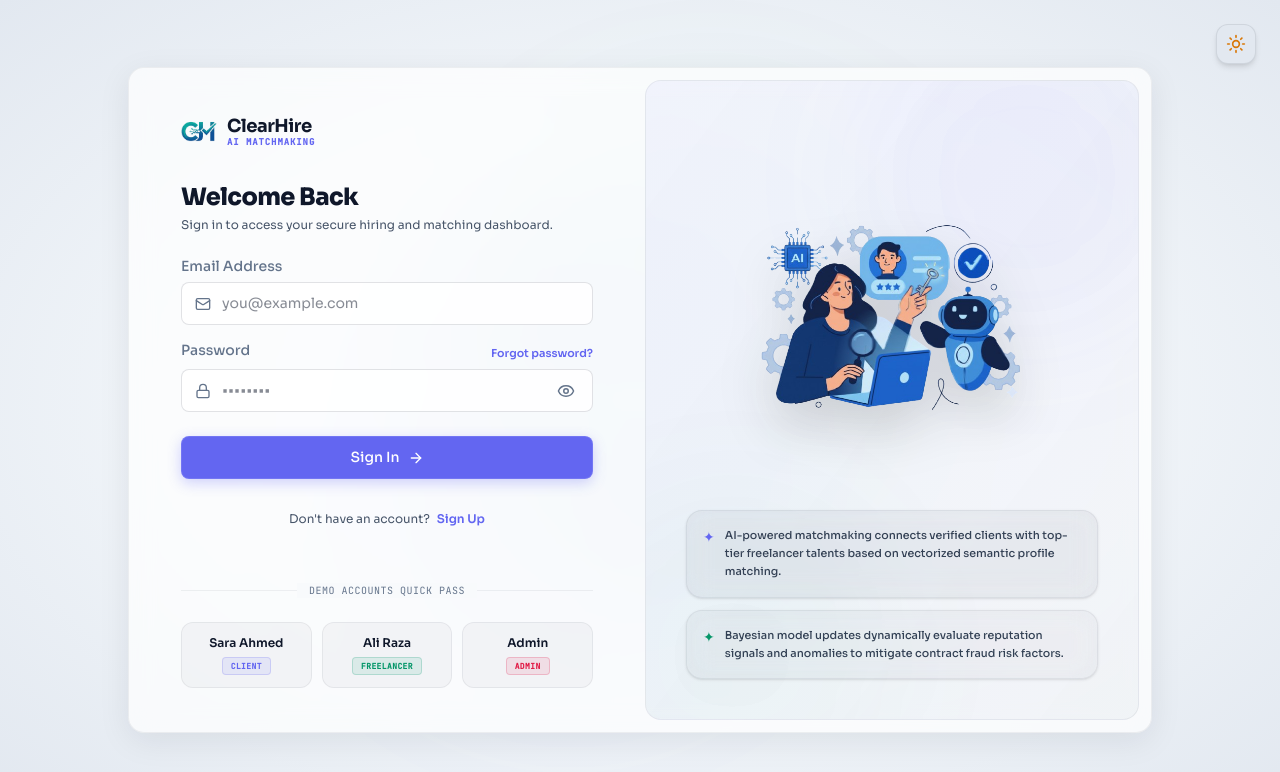
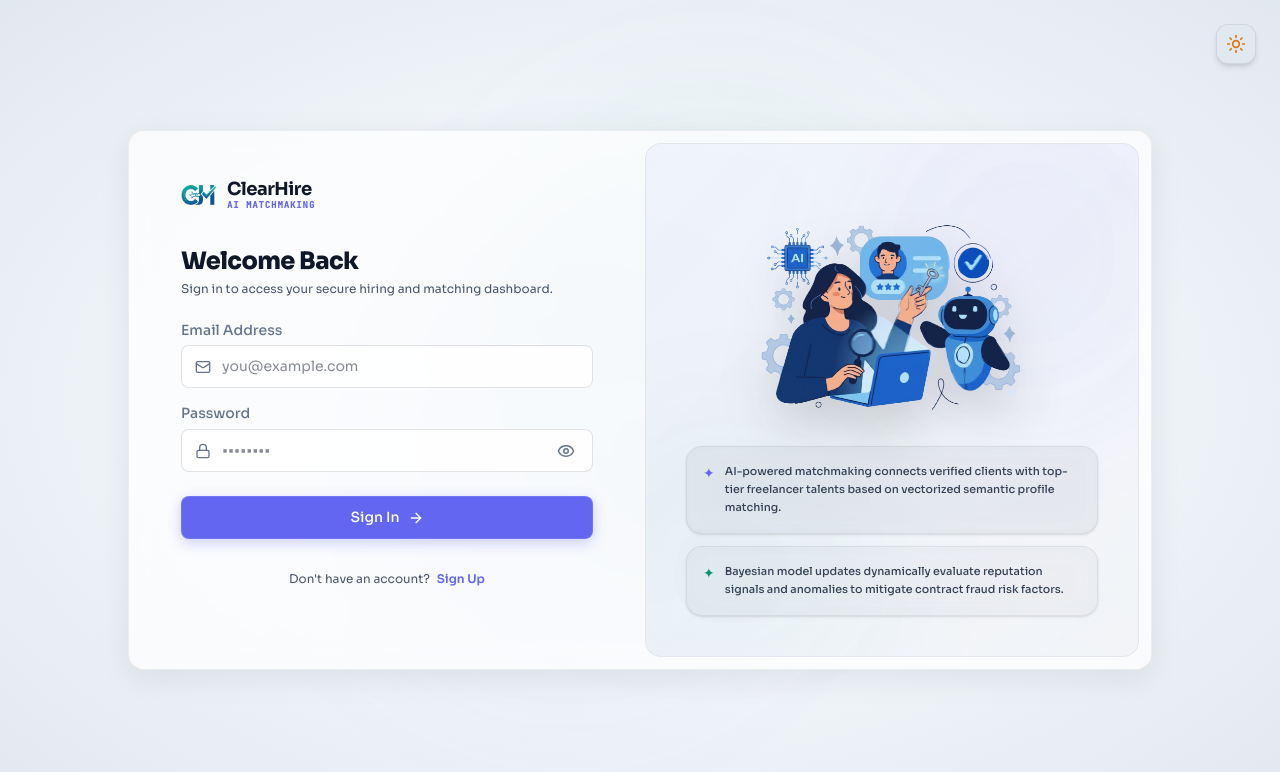
Before and after one commit to anas-bin-sabir/ClearHire, a Next.js app in the folder frontend/: page /login in a window 1280 px wide. Shown: the top 772 px of the page. Built offline with nearby package versions, Linux system fonts and the light colour scheme.

Commit message:
unable the demos

```diff
--- a/frontend/app/(auth)/login/page.tsx
+++ b/frontend/app/(auth)/login/page.tsx
@@ -4,8 +4,8 @@ import { useState } from 'react'
 import { signIn } from 'next-auth/react'
 import { useRouter } from 'next/navigation'
 import Link from 'next/link'
-import { DEMO_USERS, Role } from '@/lib/auth-users'
-import { Sparkles, ArrowRight, Lock, Mail, AlertCircle, Eye, EyeOff, ShieldCheck, UserCheck } from 'lucide-react'
+import { Role } from '@/lib/auth-users'
+import { ArrowRight, Lock, Mail, AlertCircle, Eye, EyeOff } from 'lucide-react'
 import { motion } from 'framer-motion'
 import ThemeToggle from '@/components/ThemeToggle'
 
@@ -44,25 +44,6 @@ export default function LoginPage() {
     } catch (err: any) {
       setError(err?.message || 'Something went wrong')
       setLoading(false)
-    }
-  }
-
-  const handleDemoSignIn = async (demoEmail: string, role: Role) => {
-    setLoading(true)
-    setError(null)
-    const res = await signIn('credentials', {
-      email: demoEmail,
-      password: 'demo',
-      redirect: false,
-    })
-
-    if (res?.error) {
-      setError('Failed to log in as demo user.')
-      setLoading(false)
-    } else {
-      if (role === 'client') router.push('/client/dashboard')
-      else if (role === 'freelancer') router.push('/freelancer/dashboard')
-      else if (role === 'admin') router.push('/admin/dashboard')
     }
   }
 
@@ -128,11 +109,8 @@ export default function LoginPage() {
               </div>
 
               <div>
-                <div className="flex justify-between items-center mb-1">
+                <div className="mb-1">
                   <label className="input-label text-xs mb-0">Password</label>
-                  <Link href="#" className="text-[11px] text-electric hover:underline font-semibold">
-                    Forgot password?
-                  </Link>
                 </div>
                 <div className="relative">
                   <Lock className="absolute left-3.5 top-3.5 h-4 w-4 text-slate-500" />
@@ -173,42 +151,6 @@ export default function LoginPage() {
             </form>
           </div>
 
-          {/* Quick pass block */}
-          <div className="mt-8">
-            <div className="relative my-6">
-              <div className="absolute inset-0 flex items-center">
-                <div className="w-full border-t border-white/5" />
-              </div>
-              <div className="relative flex justify-center text-[10px] uppercase">
-                <span className="bg-slate-950 px-3 text-slate-500 font-mono tracking-wider">Demo Accounts Quick Pass</span>
-              </div>
-            </div>
-
-            <div className="grid grid-cols-1 md:grid-cols-3 gap-2.5">
-              {DEMO_USERS.map(demo => (
-                <motion.button
-                  key={demo.id}
-                  type="button"
-                  onClick={() => handleDemoSignIn(demo.email, demo.role)}
-                  disabled={loading}
-                  whileHover={{ scale: 1.02 }}
-                  whileTap={{ scale: 0.98 }}
-                  className="flex flex-col items-center justify-between p-3 rounded-xl border border-white/5 hover:border-white/10 bg-white/3 hover:bg-white/5 transition-all text-center cursor-pointer"
-                >
-                  <span className="text-xs font-semibold text-white truncate max-w-full">{demo.name}</span>
-                  <span className={`mt-1.5 px-2 py-0.5 rounded text-[8px] font-mono font-bold tracking-wider uppercase ${
-                    demo.role === 'client'
-                      ? 'bg-electric/10 text-electric border border-electric/20'
-                      : demo.role === 'freelancer'
-                        ? 'bg-mint/10 text-mint border border-mint/20'
-                        : 'bg-rose/10 text-rose border border-rose/20'
-                  }`}>
-                    {demo.role}
-                  </span>
-                </motion.button>
-              ))}
-            </div>
-          </div>
         </div>
 
         {/* RIGHT PANEL: ILLUSTRATION & FEATURES */}
--- a/frontend/app/client/projects/new/page.tsx
+++ b/frontend/app/client/projects/new/page.tsx
@@ -72,6 +72,9 @@ export default function NewProjectPage() {
 
   const handleSubmit = async (e: React.FormEvent) => {
     e.preventDefault()
+    if (step < 3) {
+      return
+    }
     setLoading(true)
     try {
       const clientName = session?.user?.name || 'Sara Ahmed'
@@ -229,8 +232,12 @@ export default function NewProjectPage() {
                   )}
 
                   {/* Predefined skills list */}
-                  <div className="max-h-[160px] overflow-y-auto border border-white/5 rounded-xl bg-slate-950/30 p-3 flex flex-wrap gap-1.5">
-                    {filteredSkills.map(skill => {
+                  <div className="max-h-[160px] overflow-y-auto border border-white/5 rounded-xl bg-slate-950/30 p-3 flex flex-wrap gap-1.5 min-h-[44px]">
+                    {filteredSkills.length === 0 ? (
+                      <p className="text-xs text-slate-500 italic self-center w-full text-center">
+                        {availableSkills.length === 0 ? 'Loading predefined skills...' : 'No skills match your search'}
+                      </p>
+                    ) : filteredSkills.map(skill => {
                       const selected = requiredSkills.includes(skill)
                       return (
                         <button
@@ -240,7 +247,7 @@ export default function NewProjectPage() {
                           className={`inline-flex items-center px-3 py-1.5 rounded-lg text-xs font-medium border cursor-pointer transition-all ${
                             selected
                               ? 'bg-electric text-white border-electric shadow-md'
-                              : 'bg-slate-900 text-slate-300 border-white/5 hover:border-white/10'
+                              : 'bg-slate-900/60 text-slate-400 border-white/5 hover:border-white/10'
                           }`}
                         >
                           {skill}
@@ -315,6 +322,7 @@ export default function NewProjectPage() {
 
             {step < 3 ? (
               <button
+                key="btn-next"
                 type="button"
                 disabled={step === 1 && !title.trim()}
                 onClick={nextStep}
@@ -324,6 +332,7 @@ export default function NewProjectPage() {
               </button>
             ) : (
               <button
+                key="btn-submit"
                 type="submit"
                 disabled={loading}
                 className="btn btn-md btn-primary shadow-lg shadow-electric/25 flex items-center gap-2"
--- a/frontend/app/client/search/page.tsx
+++ b/frontend/app/client/search/page.tsx
@@ -219,8 +219,10 @@ export default function SearchPage() {
                   </div>
                 )}
 
-                <div className="max-h-[120px] overflow-y-auto bg-slate-950/40 p-2.5 rounded-xl border border-white/5 flex flex-wrap gap-1">
-                  {allSkills.map(skill => {
+                <div className="max-h-[120px] overflow-y-auto bg-slate-950/40 p-2.5 rounded-xl border border-white/5 flex flex-wrap gap-1 min-h-[40px]">
+                  {allSkills.length === 0 ? (
+                    <p className="text-[10px] text-slate-500 italic self-center w-full text-center">Loading predefined skills...</p>
+                  ) : allSkills.map(skill => {
                     const active = skills.includes(skill)
                     return (
                       <button
--- a/frontend/app/freelancer/profile/edit/page.tsx
+++ b/frontend/app/freelancer/profile/edit/page.tsx
@@ -357,8 +357,12 @@ export default function EditProfilePage() {
                   onChange={e => setSkillQuery(e.target.value)}
                   className="input mb-2 text-xs"
                 />
-                <div className="max-h-25 overflow-y-auto bg-slate-950/40 p-2.5 border border-white/5 rounded-lg flex flex-wrap gap-1">
-                  {filteredSkills.map(skill => {
+                <div className="max-h-[100px] overflow-y-auto bg-slate-950/40 p-2.5 border border-white/5 rounded-lg flex flex-wrap gap-1 min-h-[40px]">
+                  {filteredSkills.length === 0 ? (
+                    <p className="text-[10px] text-slate-500 italic self-center w-full text-center">
+                      {allSkills.length === 0 ? 'Loading predefined skills...' : 'No skills match your search'}
+                    </p>
+                  ) : filteredSkills.map(skill => {
                     const active = skills.includes(skill)
                     return (
                       <button
--- a/frontend/app/globals.css
+++ b/frontend/app/globals.css
@@ -438,6 +438,19 @@ body {
   .text-white\/80:not(.btn *):not(.btn-primary *):not(.agent-badge *):not(.status-badge *) {
     color: var(--foreground) !important;
   }
+
+  /* Fix skill chip / predefined skill button backgrounds:
+     In light mode bg-slate-900 resolves to #f1f5f9 (near-white) via CSS var,
+     making skill buttons invisible. Use a subtle dark tint instead. */
+  .bg-slate-900\/60 {
+    background-color: rgba(15, 23, 42, 0.07) !important;
+  }
+  .bg-slate-900\/40 {
+    background-color: rgba(15, 23, 42, 0.05) !important;
+  }
+  .hover\:bg-slate-900\/40:hover {
+    background-color: rgba(15, 23, 42, 0.07) !important;
+  }
 }
 
 /* Premium Collapsed Sidebar Tooltips */
--- a/frontend/lib/auth-users.ts
+++ b/frontend/lib/auth-users.ts
@@ -10,7 +10,7 @@ export interface DemoUser {
 }
 
 export const DEMO_USERS: DemoUser[] = [
-  { id: 1,  email: 'client@demo.com',     password: 'demo', role: 'client',     name: 'Sara Ahmed' },
-  { id: 2,  email: 'freelancer@demo.com', password: 'demo', role: 'freelancer', name: 'Ali Raza', freelancerId: 1 },
-  { id: 99, email: 'admin@demo.com',      password: 'demo', role: 'admin',      name: 'Admin' },
+  { id: 1,  email: 'client@demo.com',     password: 'demo',     role: 'client',     name: 'Sara Ahmed' },
+  { id: 2,  email: 'freelancer@demo.com', password: 'demo',     role: 'freelancer', name: 'Ali Raza', freelancerId: 1 },
+  { id: 99, email: 'anas@admin.com',      password: 'admin123', role: 'admin',      name: 'Anas' },
 ]
```
